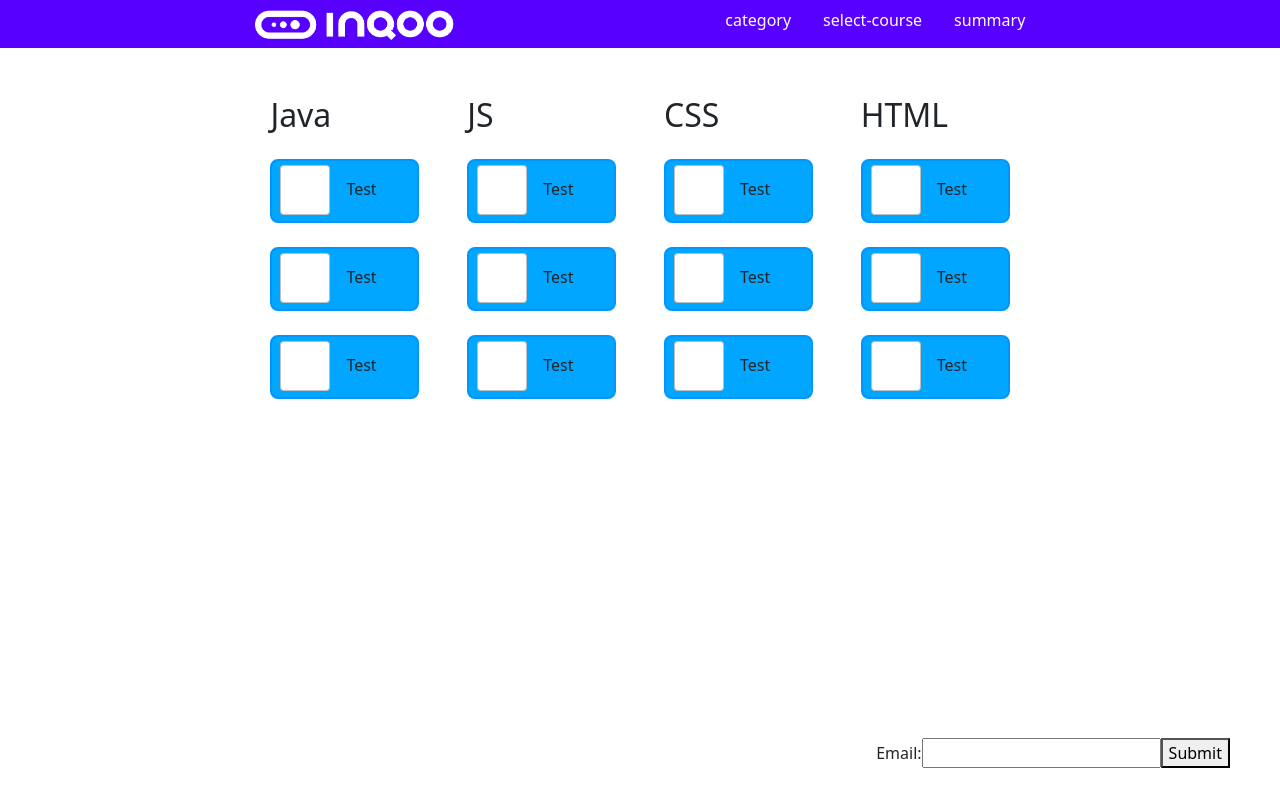
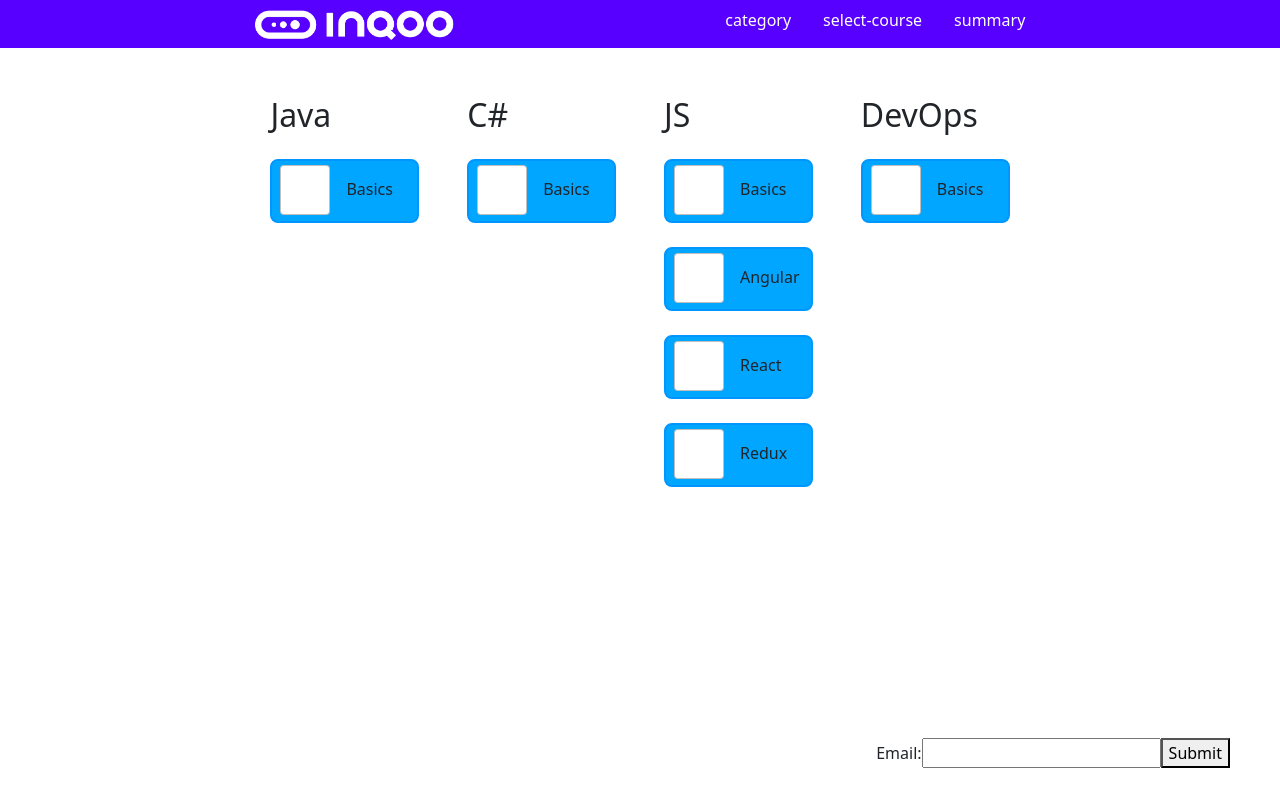
Before and after one commit to tomek1703/inqoo_courses_offer_project_fe, an Angular app in the folder Inqoo_courses_offer_project_app/: page /select-course in a window 1280 px wide. Built offline with nearby package versions, Linux system fonts and the light colour scheme.

Commit message:
Made checkboxes dynamic

```diff
--- a/Inqoo_courses_offer_project_app/src/app/select-course/select-course-page/select-course-page.component.html
+++ b/Inqoo_courses_offer_project_app/src/app/select-course/select-course-page/select-course-page.component.html
@@ -1,9 +1,9 @@
 <div class="subCategory">
 <div *ngFor="let course of subCategories">
   <h2>{{course.title}}</h2>
-  <app-checkbox></app-checkbox>
-  <app-checkbox></app-checkbox>
-  <app-checkbox></app-checkbox>
+  <app-checkbox *ngFor="let course of course.courses"
+  [courseName]="course"
+  ></app-checkbox>
 </div>
 </div>
 <app-form></app-form>
--- a/Inqoo_courses_offer_project_app/src/app/select-course/select-course-page/select-course-page.component.ts
+++ b/Inqoo_courses_offer_project_app/src/app/select-course/select-course-page/select-course-page.component.ts
@@ -10,19 +10,23 @@ export class SelectCoursePageComponent{
 public subCategories: SubCategory[] = [
   {
     id: 0,
-    title: "Java"
+    title: "Java",
+    courses: ["Basics"]
   },
   {
     id: 1,
-    title: "JS"
+    title: "C#",
+    courses: ["Basics"]
   },
   {
     id: 2,
-    title: "CSS"
+    title: "JS",
+    courses: ["Basics", "Angular","React", "Redux"]
   },
   {
     id: 3,
-    title: "HTML"
+    title: "DevOps",
+    courses: ["Basics"]
   }
 
 ]
--- a/Inqoo_courses_offer_project_app/src/app/shared/SubCategory.ts
+++ b/Inqoo_courses_offer_project_app/src/app/shared/SubCategory.ts
@@ -1,4 +1,5 @@
 export interface SubCategory {
   id: number;
   title: string;
+  courses: Array<String>;
 }
--- a/Inqoo_courses_offer_project_app/src/app/shared/checkbox/checkbox.component.html
+++ b/Inqoo_courses_offer_project_app/src/app/shared/checkbox/checkbox.component.html
@@ -1,6 +1,6 @@
 <div class="course-check">
   <input type="checkbox" class="form-check-input check-button" value="" aria-label="">
   <label class="form-check-label">
-    {{course}}
+    {{courseName}}
   </label>
 </div>
--- a/Inqoo_courses_offer_project_app/src/app/shared/checkbox/checkbox.component.ts
+++ b/Inqoo_courses_offer_project_app/src/app/shared/checkbox/checkbox.component.ts
@@ -6,5 +6,5 @@ import {Component, Input} from '@angular/core';
   styleUrls: ['./checkbox.component.scss']
 })
 export class CheckboxComponent {
-  course:String = "Test";
+  @Input() courseName:String = "Test";
 }
```
